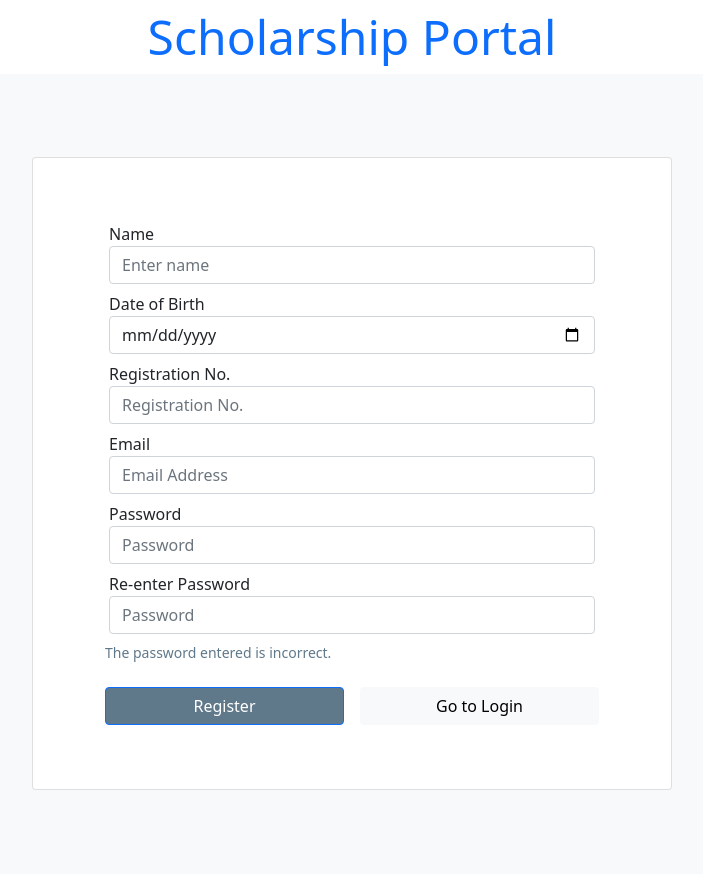
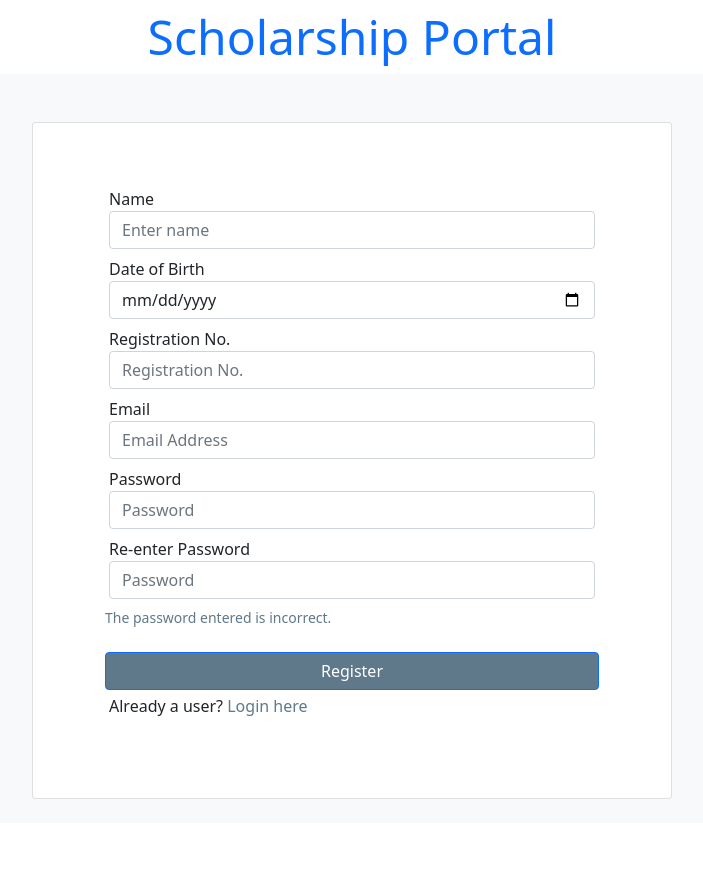
Before and after one commit to SA4DRAO/django_project, a Django app: page /register/ in a window 1280 px wide. Shown: the whole page, without its empty margins (288-991 px from the left). After the commit the page ends 799 px from the top, so only its background shows below. Run offline with Django 3.2, Linux system fonts and the light colour scheme.

Commit message:
Fixing Login and Register pages

```diff
--- a/blog/templates/blog/login.html
+++ b/blog/templates/blog/login.html
@@ -1,3 +1,5 @@
+{%load static%}
+
 <!DOCTYPE html>
 <html lang="en">
   <head>
@@ -72,8 +74,8 @@
               <small class="text-right"><a href="#" class="row mb-3 p-2">The password entered is incorrect.</a></small>
               <p class="text-right"><a href="#" class="row mb-3 p-2">Forgot your password?</a></p>
               <div class="row">
-                <button type="submit" class="btn btn-primary col mx-2">Login</button>
-                <button type="submit" class="btn btn-light col mx-2">Register</button>
+                <button type="submit" class="btn btn-primary col mx-2"><a href="#">Login</a></button>
+                <button class="btn btn-light col mx-2"><a href="{% url 'blog-register' %}">Register</a></button>
               </div>
             </form>
           </div>
--- a/blog/templates/blog/register.html
+++ b/blog/templates/blog/register.html
@@ -1,3 +1,5 @@
+{%load static%}
+
 <!DOCTYPE html>
 <html lang="en">
   <head>
@@ -38,8 +40,16 @@
       }
 
       .reg-card {
-        width: 75vw;
+        width: 50vw;
       }
+
+      @media only screen and (max-width: 768px) {
+        .reg-card
+        {
+          width: 90vw;
+        }
+      }
+
     </style>
   </head>
   <body>
@@ -48,10 +58,8 @@
     </div>
     <div class="container-fluid bg-light">
       <div
-        class="row justify-content-center align-items-center"
-        style="height: 100vh"
-      >
-        <div class="card col-md-4 w-50 m-5 reg-card">
+        class="row justify-content-center align-items-center">
+        <div class="card col-lg-4 col-sm-2 mx-auto mb-4 m-5 reg-card">
           <div class="card-body">
             <form class="p-5">
               <div class="form-group">
@@ -107,9 +115,9 @@
                 <button type="submit" class="btn btn-primary col mx-2">
                   Register
                 </button>
-                <button type="submit" class="btn btn-light col mx-2">
-                  Go to Login
-                </button>
+              </div>
+              <div class = "row">
+              <p class = "mt-1">Already a user?  <a class = "" href = "{% url 'blog-login'%}" style = "font-weight: 500"> Login here </a></p>
               </div>
             </form>
           </div>
```
Also changed, not shown: db.sqlite3.
